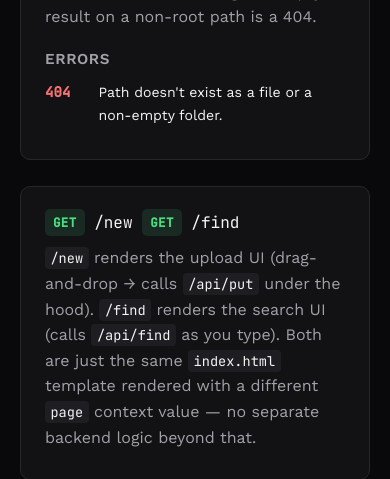
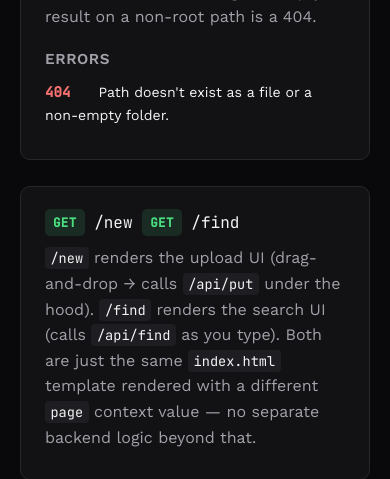
Before and after one commit to notamitgamer/cdnV2, a FastAPI app: page /documentation in a window 390 px wide; the page is wider, and only the part inside the window is pictured. Shown: the part 1481-1960 px from the top of that part. Run offline with FastAPI, Linux system fonts and the light colour scheme.

Commit message:
fix: error-list items with inline <code> wrapping broken on mobile
.err-list li used display:flex to line up the red error-code badge
with its message. When the message contained an inline <code> chip
(e.g. the 400 errors mentioning .tar.gz / https://), all that inline
content collapsed into a single anonymous flex item, which doesn't
get normal inline text-wrap-around-element behavior - the code chip
rendered oversized/misplaced with text wrapping around it instead of
flowing through it like a normal word.

Switched .err-code to a floated badge instead of a flex item, with
overflow:hidden on the li to contain the float. Text (including any
inline <code>) now wraps normally around it.

```diff
--- a/app/templates/documentation.html
+++ b/app/templates/documentation.html
@@ -50,8 +50,8 @@
   td{color:var(--text);}
   td.desc{color:var(--muted);}
   .err-list{list-style:none;padding:0;margin:.4em 0;}
-  .err-list li{display:flex;gap:.6em;padding:.3em 0;font-size:.88rem;}
-  .err-code{font-family:'JetBrains Mono',monospace;color:var(--err);font-weight:600;flex-shrink:0;width:3.2em;}
+  .err-list li{padding:.3em 0;font-size:.88rem;overflow:hidden;}
+  .err-code{font-family:'JetBrains Mono',monospace;color:var(--err);font-weight:600;float:left;width:3.2em;margin-right:.6em;}
   section{margin-top:2.6rem;}
   section > h2 { font-family:'Zilla Slab',Georgia,serif; font-size:1.4rem; font-weight:600; color:var(--text); }
   .footnote{font-size:.82rem;color:var(--muted);margin-top:3rem;border-top:1px solid var(--border);padding-top:1.2rem;}
```
